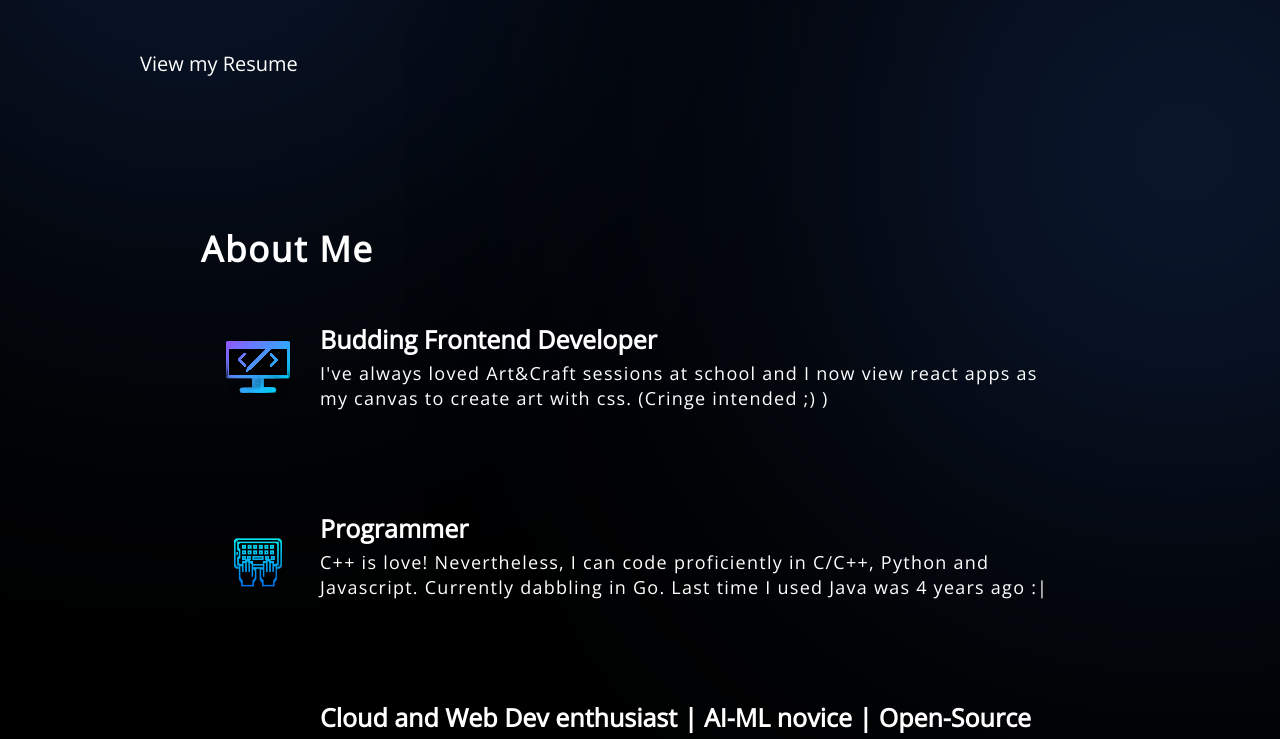
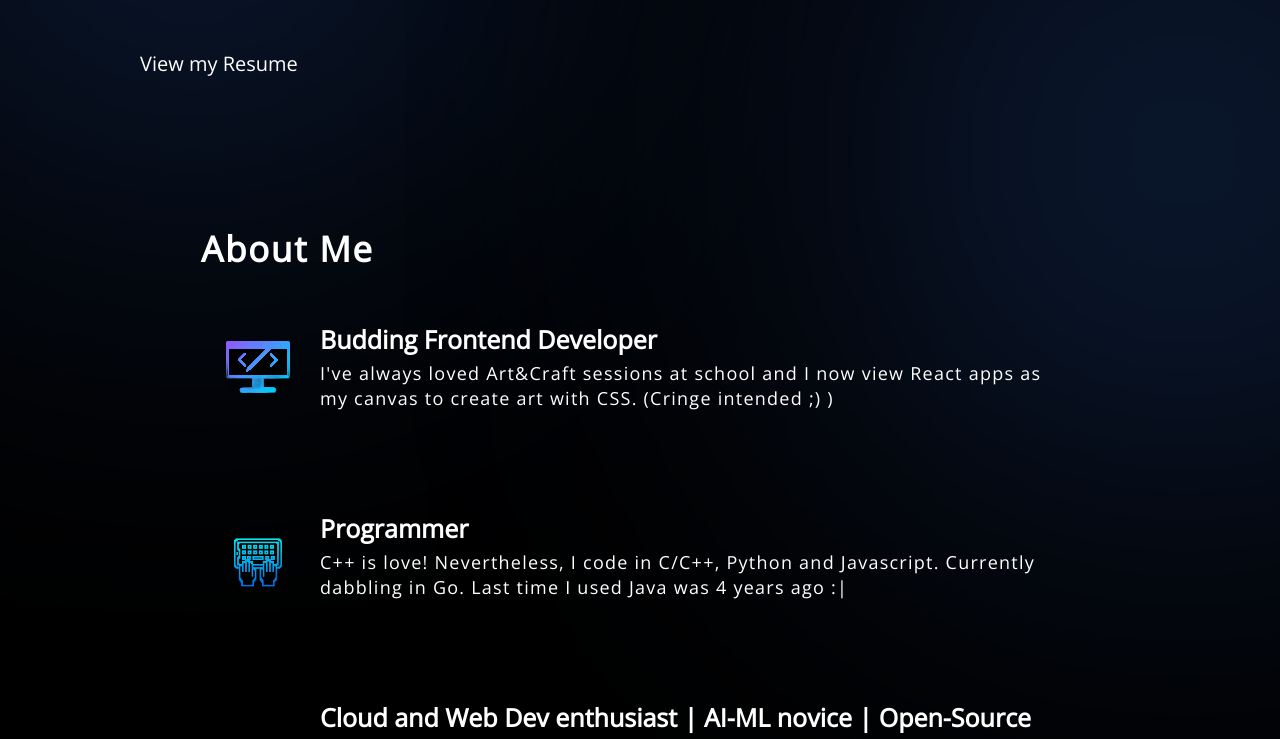
Before and after one commit to mschandana16/my-portfolio, a React (Vite) app: page / in a window 1280 px wide. Shown: the part 476-1215 px from the top of the page. Built offline with nearby package versions, Linux system fonts and the light colour scheme.

Commit message:
Update About.jsx

```diff
--- a/src/components/About/About.jsx
+++ b/src/components/About/About.jsx
@@ -24,7 +24,7 @@ export const About = () => {
               <h3>Budding Frontend Developer</h3>
               <p>
                 I've always loved Art&Craft sessions at school and I now view
-                react apps as my canvas to create art with css. (Cringe intended
+                React apps as my canvas to create art with CSS. (Cringe intended
                 ;) ){" "}
               </p>
             </div>
@@ -38,7 +38,7 @@ export const About = () => {
             <div className={styles.aboutItemText}>
               <h3>Programmer</h3>
               <p>
-                C++ is love! Nevertheless, I can code proficiently in C/C++,
+                C++ is love! Nevertheless, I code in C/C++,
                 Python and Javascript. Currently dabbling in Go. Last time I
                 used Java was 4 years ago :|
               </p>
```
